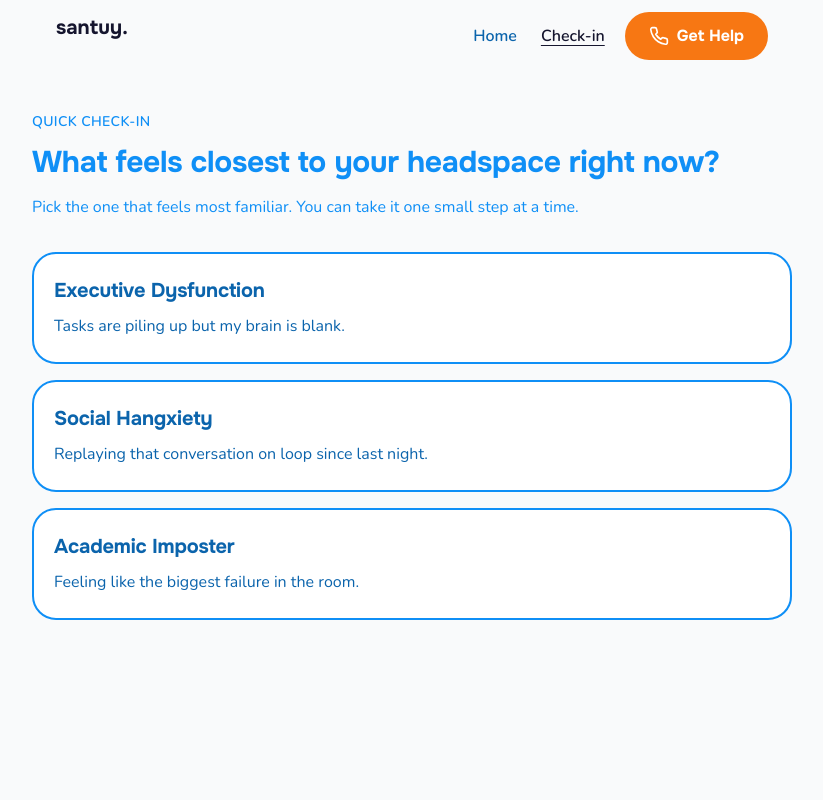
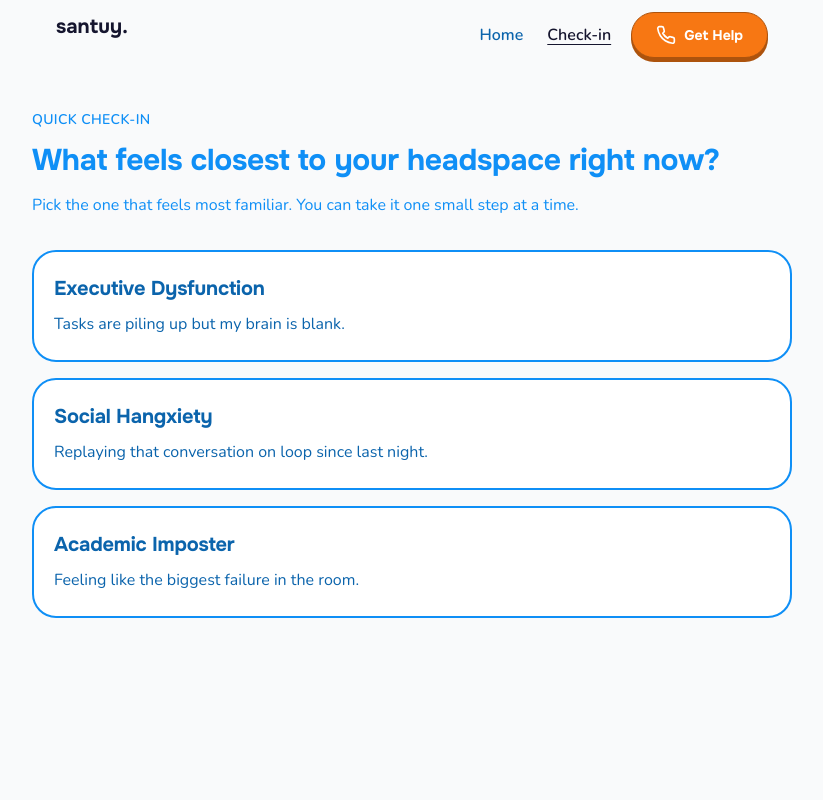
Before and after one commit to CmDevent31/mindcraft-web, a Next.js app: page /triage in a window 1280 px wide. Shown: the top 800 px of the page, without its empty margins (228-1051 px from the left). Built offline with nearby package versions, Linux system fonts and the light colour scheme.

Commit message:
feat: add btn-help variant and breathe skip navigation

```diff
--- a/app/breathe/page.tsx
+++ b/app/breathe/page.tsx
@@ -102,6 +102,7 @@ function BreatheContent() {
   const phase = PHASES[phaseIndex];
   const meta = EMOTION_META[emotion];
   const memeRoute = ROUTES.memes(emotion);
+  const resetHref = `${ROUTES.reset}?emotion=${emotion}`;
 
   return (
     <main className="min-h-screen bg-[var(--paper)] px-5 py-10 text-[var(--ink)]">
@@ -182,20 +183,36 @@ function BreatheContent() {
         </section>
 
         <div className="flex w-full flex-col gap-3 sm:flex-row">
+          {!cycleComplete ? (
+            <>
+              <Link
+                href={resetHref}
+                className="btn btn-secondary flex-1"
+              >
+                Skip to micro-step
+              </Link>
               <Link
                 href={memeRoute}
                 className="btn btn-secondary flex-1"
               >
-            Skip
+                Skip to meme
               </Link>
-
-          {cycleComplete && (
+            </>
+          ) : (
+            <>
+              <Link
+                href={resetHref}
+                className="btn btn-secondary flex-1"
+              >
+                Skip to micro-step
+              </Link>
               <Link
                 href={memeRoute}
                 className="btn btn-primary flex-1"
               >
-              Continue
+                Continue to meme
               </Link>
+            </>
           )}
         </div>
       </div>
--- a/app/globals.css
+++ b/app/globals.css
@@ -322,6 +322,30 @@
     box-shadow: 0 1px color-mix(in srgb, var(--ink) 10%, transparent);
   }
 
+  /* Get Help variant — same tactile system, action-orange colors.
+     Sole exception to the one-Primary rule: crisis help must stay
+     orange (DS action-color rule). Width auto: it lives in the header,
+     not in full-width CTA rows. */
+  .btn-help {
+    width: auto;
+    background-color: var(--orange);
+    border-color: var(--orange-dark);
+    color: var(--white);
+    box-shadow: 0 4px var(--orange-dark);
+  }
+
+  @media (hover: hover) {
+    .btn-help:not(:disabled):not([aria-disabled="true"]):hover {
+      transform: translateY(-1px);
+      box-shadow: 0 6px var(--orange-dark);
+    }
+  }
+
+  .btn-help:not(:disabled):not([aria-disabled="true"]):active {
+    transform: translateY(2px);
+    box-shadow: 0 1px var(--orange-dark);
+  }
+
   /* Task 1.2: inert state. Native <button disabled> is unfocusable and
      ignores pointer/keyboard activation; `.btn` on <a> uses aria-disabled. */
   .btn:disabled,
--- a/components/HelpButton.tsx
+++ b/components/HelpButton.tsx
@@ -43,17 +43,17 @@ function PhoneIcon() {
 }
 
 /**
- * Persistent Get Help entry — DS §9.1 Help variant: `--orange` fill,
- * bold `--white` label + icon (approved brand pairing), pill radius.
- * Rendered in the site header (all viewports); the mobile tab bar
- * carries its own Help tab built from the same `useResetHref`.
+ * Persistent Get Help entry — same tactile `.btn` system as every other
+ * button (46px, pill, pop hover, press collapse), but in action-orange
+ * via `.btn-help`. Orange is load-bearing here: the DS reserves it for
+ * Get Help so crisis help never reads as a regular action.
  */
 export default function HelpButton({ className = "" }: { className?: string }) {
   return (
     <Link
       href={useResetHref()}
       aria-label="Get help now — open helplines"
-      className={`inline-flex min-h-11 items-center justify-center gap-[var(--sp-2)] rounded-pill bg-orange px-[var(--sp-5)] py-3 font-head text-base font-bold text-white no-underline transition-transform duration-[var(--dur-fast)] ease-[var(--ease)] active:scale-[0.96] ${className}`}
+      className={`btn btn-help ${className}`}
     >
       <PhoneIcon />
       Get Help
```
Lines whose indentation alone changed are shown as unchanged.
